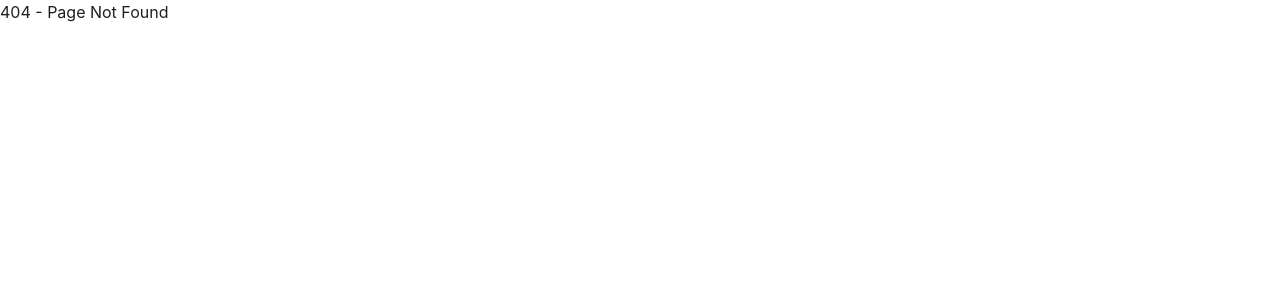
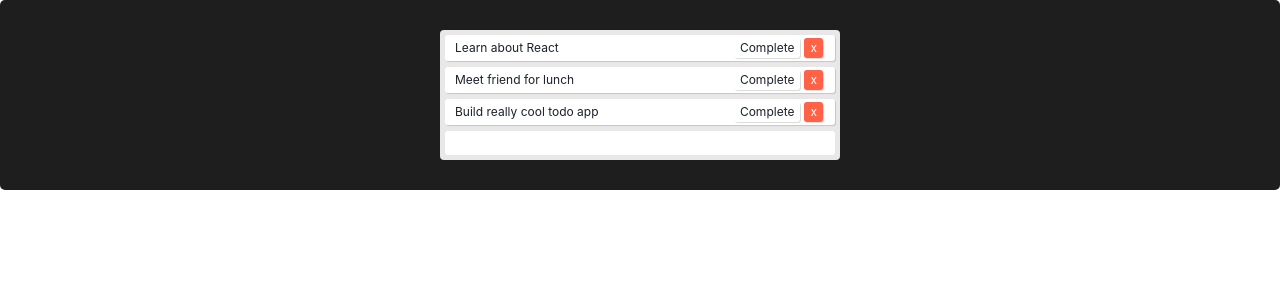
Before and after one commit to thanapoom21/portfolio-nextjs, a Next.js app: page /fcc-tutorials-projects/todo-app in a window 1280 px wide. Before the commit this address had no page. Shown: the top 300 px of the page. Built offline with nearby package versions, Linux system fonts and the light colour scheme.

Commit message:
add todo app and style it

```diff
--- /dev/null
+++ b/pages/fcc-tutorials-projects/todo-app.js
@@ -0,0 +1,93 @@
+import React from 'react';
+
+function Todo({ todo, index, completeTodo, removeTodo }) {
+  return (
+    <div
+      className="todo"
+      style={{ textDecoration: todo.isCompleted ? "line-through" : "" }}
+    >
+      <p>{todo.text}</p>
+      <div>
+        <button onClick={() => completeTodo(index)}>Complete</button>
+        <button onClick={() => removeTodo(index)}>x</button>
+      </div>
+    </div>
+  );
+};
+
+function TodoForm({ addTodo }) {
+  const [value, setValue] = React.useState("");
+
+  const handleSubmit = e => {
+    e.preventDefault();
+    if (!value) return;
+    addTodo(value);
+    setValue("");
+  };
+
+  return (
+    <form onSubmit={handleSubmit}>
+      <input
+        type="text"
+        className="todo-input"
+        value={value}
+        onChange={e => setValue(e.target.value)}
+      />
+    </form>
+  );
+}
+
+function TodoApp() {
+  const [todos, setTodos] = React.useState([
+    {
+      text: "Learn about React",
+      isCompleted: false
+    },
+    {
+      text: "Meet friend for lunch",
+      isCompleted: false
+    },
+    {
+      text: "Build really cool todo app",
+      isCompleted: false
+    }
+  ]);
+
+  const addTodo = text => {
+    const newTodos = [...todos, { text }];
+    setTodos(newTodos);
+  }
+
+  const completeTodo = index => {
+    const newTodos = [...todos];
+    newTodos[index].isCompleted = true;
+    setTodos(newTodos);
+  };
+
+  const removeTodo = index => {
+    const newTodos = [...todos];
+    newTodos.splice(index, 1);
+    setTodos(newTodos);
+  };
+
+  return (
+    <div className="todo-app">
+      <div className="todo-list m-auto">
+        {todos.map((todo, index) => (
+          <Todo
+            key={index}
+            index={index}
+            todo={todo}
+            completeTodo={completeTodo}
+            removeTodo={removeTodo}
+          />
+        ))}
+        <div>
+          <TodoForm addTodo={addTodo} />
+        </div>
+      </div>
+    </div>
+  );
+}
+
+export default TodoApp;
--- a/pages/works.js
+++ b/pages/works.js
@@ -4,6 +4,7 @@ import HeadingOne from "../components/headingOne";
 import { Box, Image } from "@chakra-ui/react";
 import utilStyles from "../styles/utils.module.css";
 import RandomMachine from "./fcc-tutorials-projects/random-quote-machine";
+import TodoApp from "./fcc-tutorials-projects/todo-app";
 import { SITE_TITLE } from '../lib/constants';
 
 const imageSources = {
@@ -224,6 +225,18 @@ export default function Works() {
             </div>
           </section>
         </Box>
+
+        <Box my={6}>
+          <h3 className="text-xl md:text-3xl font-bold">React Simple App</h3>
+          <h4>Todo App</h4>
+        </Box>
+        <Box my={4} className="grid grid-cols-1 lg:grid-cols-1">
+          <section>
+            <div id="todo-app" className="mb-5 text-center">
+              <TodoApp />
+            </div>
+          </section>
+        </Box>
       </section>
     </Layout>
   );
--- a/styles/globals.css
+++ b/styles/globals.css
@@ -15,3 +15,49 @@ h6,
 strong {
   color: var(--main-heading-color);
 }
+
+.todo-app {
+  background: rgba(30, 30, 30, 1);
+  border-radius: 5px;
+  padding: 30px;
+}
+
+.todo-list {
+  background: #e8e8e8;
+  border-radius: 4px;
+  max-width: 400px;
+  padding: 5px;
+}
+
+.todo {
+  align-items: center;
+  background: #fff;
+  border-radius: 3px;
+  box-shadow: 1px 1px 1px rgba(0, 0, 0, 0.15);
+  display: flex;
+  font-size: 12px;
+  justify-content: space-between;
+  margin-bottom: 6px;
+  padding: 3px 10px;
+}
+
+.todo button:first-child {
+  border-radius: 3px;
+  box-shadow: 1px 1px 1px rgba(0, 0, 0, 0.15);
+  padding: 1px 6px;
+  margin: auto 2px;
+}
+
+.todo button:last-child {
+  border-radius: 3px;
+  background:tomato;
+  color: white;
+  box-shadow: 1px 1px 1px rgba(0, 0, 0, 0.15);
+  padding: 1px 6px;
+  margin: auto 2px;
+}
+
+.todo-input {
+  border-radius: 3px;
+  width: 100%;
+}
```
